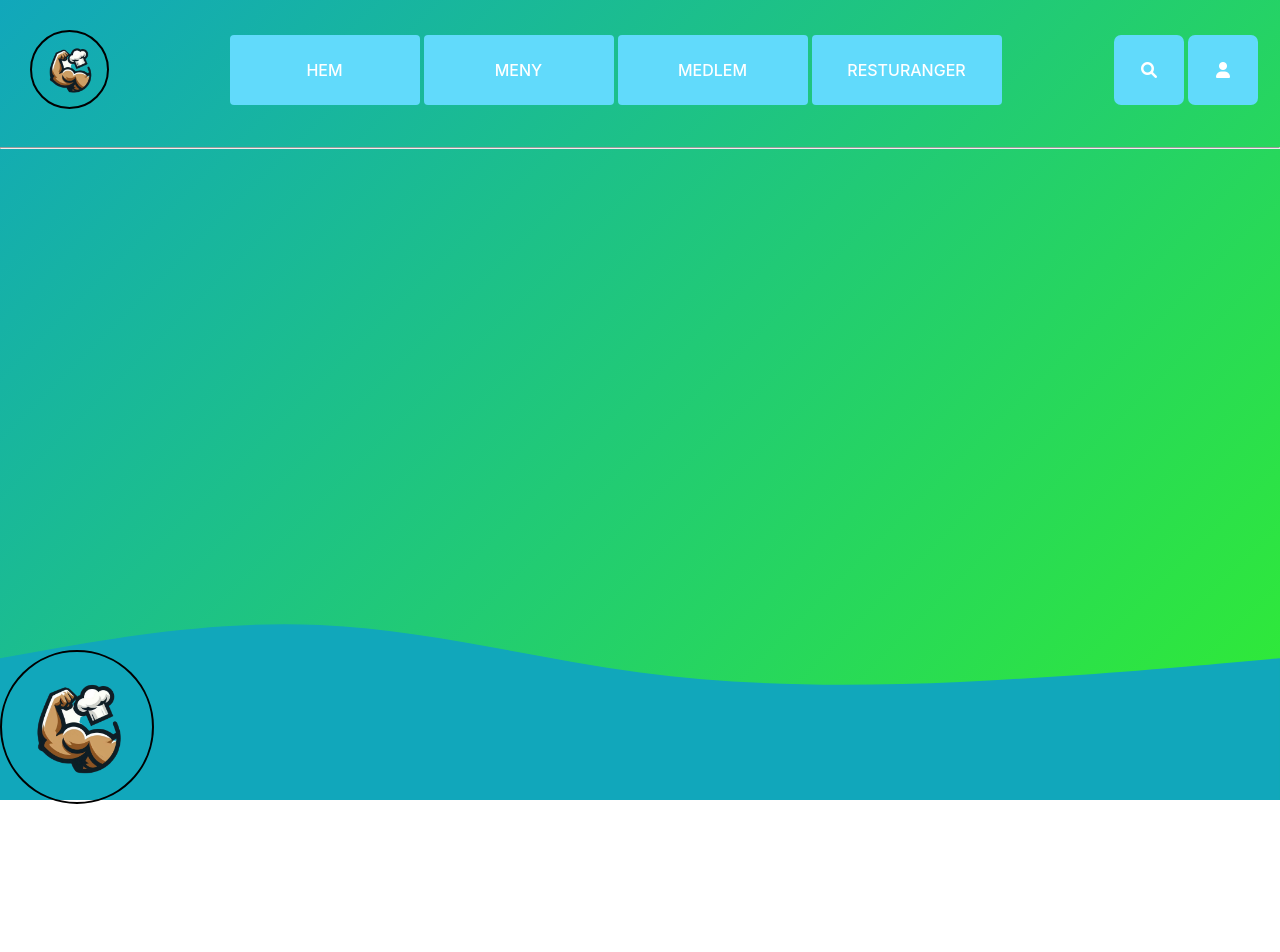
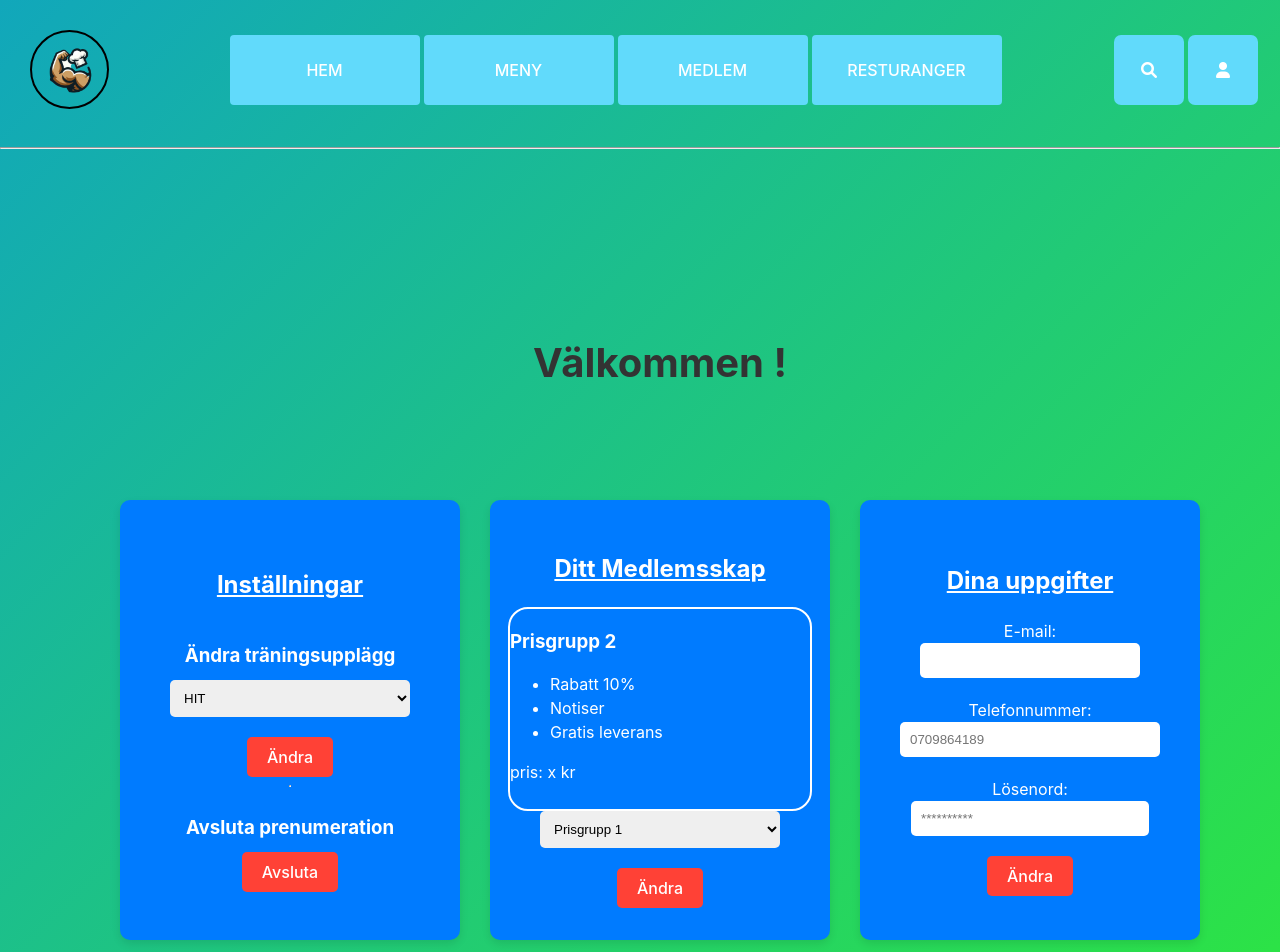
Before and after one commit to TWITCHGAMER34/traningskocken, a React (Vite) app: page /profile in a window 1280 px wide. Shown: the top 952 px of the page. Before the commit the page ends 808 px from the top, so only its background shows below. Built offline with nearby package versions, Linux system fonts and the light colour scheme.

Commit message:
login and register finished, started making profile page

```diff
--- a/src/App.scss
+++ b/src/App.scss
@@ -23,7 +23,7 @@ header {
   margin-bottom: 50px;
 }
 
-.hidden {
+.hhidden {
   transform: translateY(-100%);
   transition: transform 0.5s ease-in-out;
 }
--- /dev/null
+++ b/src/Pages/Profile/profile.tsx
@@ -0,0 +1,74 @@
+// src/Pages/Profile/profile.tsx
+import './profileStyles.scss';
+import {useEffect, useState} from 'react';
+
+export default function Profile() {
+    const [name, setName] = useState('');
+    const [email, setEmail] = useState('');
+
+    useEffect(() => {
+        const storedName = localStorage.getItem('name');
+        const storedEmail = localStorage.getItem('email');
+        if (storedName) {
+            setName(storedName);
+        }
+        if (storedEmail) {
+            setEmail(storedEmail);
+        }
+    }, []);
+
+    return (
+        <div className="profile-container">
+            <h1>Välkommen {name}!</h1>
+            <div className="boxes">
+                <div className="pbox">
+                    <h2>Inställningar</h2>
+                    <h3>Ändra träningsupplägg</h3>
+                    <select name="trainings" id="trainings">
+                        <option value="HIT">HIT</option>
+                        <option value="Kondition">Kondition</option>
+                        <option value="Styrketräning">Styrketräning</option>
+                    </select>
+                    <button className="danger">Ändra</button>
+                    <hr/>
+                    <h3>Avsluta prenumeration</h3>
+                    <button className="danger">Avsluta</button>
+                </div>
+                <div className="pbox">
+                    <h2>Ditt Medlemsskap</h2>
+                    <div className="val">
+                        <h3>Prisgrupp 2</h3>
+                        <ul>
+                            <li>Rabatt 10%</li>
+                            <li>Notiser</li>
+                            <li>Gratis leverans</li>
+                        </ul>
+                        <p>pris: x kr</p>
+                    </div>
+                    <select name="membership" id="membership">
+                        <option value="Prisgrupp 1">Prisgrupp 1</option>
+                        <option value="Prisgrupp 2">Prisgrupp 2</option>
+                        <option value="Prisgrupp 3">Prisgrupp 3</option>
+                    </select>
+                    <button className="danger">Ändra</button>
+                </div>
+                <div className="pbox">
+                    <h2>Dina uppgifter</h2>
+                    <label>
+                        E-mail:
+                        <input type="text" value={email} onChange={(e) => setEmail(e.target.value)}/>
+                    </label>
+                    <label>
+                        Telefonnummer:
+                        <input type="text" placeholder="0709864189"/>
+                    </label>
+                    <label>
+                        Lösenord:
+                        <input type="password" placeholder="**********"/>
+                    </label>
+                    <button className="danger">Ändra</button>
+                </div>
+            </div>
+        </div>
+    );
+}
--- /dev/null
+++ b/src/Pages/Profile/profileStyles.scss
@@ -0,0 +1,75 @@
+// src/Pages/Profile/profileStyles.scss
+.profile-container {
+  display: flex;
+  flex-direction: column;
+  justify-content: space-evenly;
+  align-items: center;
+  height: 100vh;
+  width: 100%;
+  padding: 20px;
+  background-color: transparent;
+  h1 {
+    font-size: 2.5rem;
+    font-weight: 700;
+    color: #333;
+  }
+}
+
+.boxes {
+  display: flex;
+  flex-direction: row;
+  justify-content: space-evenly;
+  gap: 20px;
+  width: 100%;
+}
+
+.pbox {
+  display: flex;
+  flex-direction: column;
+  width: 300px;
+  height: 400px;
+  background-color: #007BFF;
+  color: white;
+  justify-content: center;
+  align-items: center;
+  border-radius: 10px;
+  box-shadow: 0 4px 8px rgba(0, 0, 0, 0.1);
+  text-align: center;
+  padding: 20px;
+  .val{
+    width: 300px;
+    height: 200px;
+    text-align: left;
+    border: 2px solid white;
+    border-radius: 20px;
+  }
+  h2 {
+    text-decoration: underline;
+    margin-bottom: 20px;
+  }
+  h3 {
+    margin-bottom: 10px;
+  }
+  select, input {
+    width: 80%;
+    padding: 10px;
+    margin-bottom: 20px;
+    border-radius: 5px;
+    border: none;
+  }
+  button {
+    padding: 10px 20px;
+    border-radius: 5px;
+    border: none;
+    background-color: #FF4136;
+    color: white;
+    cursor: pointer;
+    transition: background-color 0.3s;
+  }
+  button:hover {
+    background-color: #FF6347;
+  }
+  .danger {
+    background-color: #FF4136;
+  }
+}
--- a/src/Pages/Register_&_login/Register&Login.tsx
+++ b/src/Pages/Register_&_login/Register&Login.tsx
@@ -1,9 +1,71 @@
+// src/Pages/Register_%26_login/Register%26Login.tsx
+import { useState } from 'react';
 import './styles.scss';
 
-export default function RegisterAndLogin () {
-    return(
-        <>
-            <h1>hello</h1>
-        </>
-    )
+export default function RegisterAndLogin() {
+    const [showLogin, setShowLogin] = useState(false);
+
+    const toggleView = () => {
+        setShowLogin(!showLogin);
+    };
+
+    const handleRegister = (event: React.FormEvent<HTMLFormElement>) => {
+        event.preventDefault();
+        const email = event.currentTarget.email.value;
+        const password = event.currentTarget.password.value;
+        const name = event.currentTarget.name.valueOf();
+        localStorage.setItem('email', email);
+        localStorage.setItem('password', password);
+        localStorage.setItem('name', name);
+        alert('Registration successful! You can now log in.');
+    };
+
+    const handleLogin = (event: React.FormEvent<HTMLFormElement>) => {
+        event.preventDefault();
+        const email = event.currentTarget.email.value;
+        const password = event.currentTarget.password.value;
+        const storedEmail = localStorage.getItem('email');
+        const storedPassword = localStorage.getItem('password');
+        if (email === storedEmail && password === storedPassword) {
+            alert('Login successful!');
+        } else {
+            alert('Invalid email or password.');
+        }
+    };
+
+    return (
+        <div className="container">
+            <div className={`register ${showLogin ? 'hidden' : 'shown'}`}>
+                <h2>Register</h2>
+                <form onSubmit={handleRegister}>
+                    <input type="email" name="email" placeholder="John.Doe@example.com" required />
+                    <input type="text" name="name" placeholder="Name" required />
+                    <input type="password" name="password" placeholder="Password" required />
+                    <input type="password" name="repeatPassword" placeholder="Repeat Password" required />
+                    <div className="checkbox-container">
+                        <div>
+                            <input type="checkbox" id="promo" required />
+                            <label htmlFor="promo">I agree to receiving promo emails and new product updates.</label>
+                        </div>
+                        <div>
+                            <input type="checkbox" id="terms" required />
+                            <label htmlFor="terms">I agree to the terms of service, conditions and privacy policy.</label>
+                        </div>
+                    </div>
+                    <button type="submit">Register</button>
+                </form>
+            </div>
+            <div className={`login ${showLogin ? 'shown' : 'hidden'}`}>
+                <h2>Login</h2>
+                <form onSubmit={handleLogin}>
+                    <input type="email" name="email" placeholder="Email" required />
+                    <input type="password" name="password" placeholder="Password" required />
+                    <button type="submit">Login</button>
+                </form>
+            </div>
+            <button className={`toggle-arrow ${showLogin ? 'right' : 'left'}`} onClick={toggleView}>
+                ➔
+            </button>
+        </div>
+    );
 }
--- a/src/Pages/Register_&_login/styles.scss
+++ b/src/Pages/Register_&_login/styles.scss
@@ -1,63 +1,184 @@
+// src/Pages/Register_%26_login/styles.scss
+
+// Container styles
 .container {
   display: flex;
   position: relative;
-  width: 100%;
-  height: 100vh;
+  width: 1100px;
+  height: 550px;
   overflow: hidden;
+  border: 2px solid #000;
+  border-radius: 10px;
+  justify-content: center;
+  align-items: center;
 }
 
+// Animation keyframes
+@keyframes slideInFromLeft {
+  from {
+    transform: translateX(-100%);
+  }
+  to {
+    transform: translateX(0);
+  }
+}
+
+@keyframes slideInFromRight {
+  from {
+    transform: translateX(100%);
+  }
+  to {
+    transform: translateX(0);
+  }
+}
+
+// General visibility classes
+.hidden {
+  display: none;
+}
+
+// Register and Login styles
 .register, .login {
+  position: absolute;
   width: 50%;
   height: 100%;
-  position: absolute;
-  top: 0;
   transition: transform 0.5s ease;
+  border: 2px solid #000;
+  border-radius: 10px;
+  flex-direction: column;
+  justify-content: center;
+  align-items: center;
+  background-color: transparent;
+  z-index: 2;
+
+  h2 {
+    text-decoration: underline;
+    color: black;
+    font-size: 1.5rem;
   }
 
-.register {
-  left: 0;
-  background-color: #f0f0f0;
-  z-index: 2;
+  input {
+    border-radius: 20px;
+    border: none;
+    width: 80%;
   }
 
-.login {
-  right: 0;
-  background-color: #d0d0d0;
-  z-index: 1;
-  transform: translateX(100%);
+  button {
+    border-radius: 20px;
+    border: none;
+    background-color: #10BC10;
+    color: white;
+  }
 }
 
-.container.show-login .register {
-  transform: translateX(-100%);
+.register.shown {
+  display: flex;
+  justify-content: center;
+  align-items: center;
+  animation: slideInFromLeft 0.5s forwards;
 }
 
-.container.show-login .login {
-  transform: translateX(0);
+.login.shown {
+  display: flex;
+  justify-content: center;
+  align-items: center;
+  animation: slideInFromRight 0.5s forwards;
 }
 
+// Form styles
 form {
   display: flex;
   flex-direction: column;
   align-items: center;
-  justify-content: center;
   height: 100%;
-}
+  margin-top: 50px;
 
   input {
     margin: 10px 0;
     padding: 10px;
-  width: 80%;
+    width: 80%; /* Ensure inputs have the same width */
+    background-color: white;
+    border: 2px solid #000 !important;
+    color: black;
+
+    &::placeholder {
+      color: black;
+      background-color: white;
+      padding: 5px;
+    }
   }
 
   button {
     padding: 10px 20px;
     margin-top: 20px;
   }
+}
 
+// Toggle button styles
 .toggle-button {
   position: absolute;
   top: 20px;
-  right: 20px;
+  left: 20px;
   padding: 10px 20px;
   cursor: pointer;
+  z-index: 99;
 }
+
+// Checkbox container styles
+.checkbox-container {
+  display: flex;
+  flex-direction: column;
+  align-items: center;
+  margin: 10px 0;
+
+  #promo {
+    width: 20px;
+  }
+
+  #terms {
+    width: 20px;
+  }
+
+  label {
+    color: black;
+  }
+
+  input {
+    margin-right: 10px;
+    width: 20px;
+  }
+}
+
+input[type="checkbox"] {
+  margin-right: 10px;
+  background-color: white;
+
+  &:checked + label {
+    color: grey;
+  }
+
+}
+
+// Toggle arrow styles
+.toggle-arrow {
+  height: 90px;
+  width: 90px;
+  margin-left: auto;
+  padding: 20px; /* Increase padding to make the arrow bigger */
+  font-size: 2rem; /* Increase font size for the arrow */
+  background-color: #007BFF;
+  color: white;
+  border: none;
+  border-radius: 50%;
+  cursor: pointer;
+  z-index: 100;
+  transition: transform 0.5s ease;
+}
+
+.toggle-arrow.left {
+  transform: rotate(180deg);
+}
+
+.toggle-arrow.right {
+  transform: rotate(0deg);
+}
--- a/src/header.tsx
+++ b/src/header.tsx
@@ -20,10 +20,10 @@ export default function Header() {
     }, [scrollPosition]);
 
     return (
-        <header className={isScrollingDown ? "hidden" : ""}>
+        <header className={isScrollingDown ? "hhidden" : ""}>
             <div className="Nav">
                 <div className="circle">
-                    <img src="../public/LOGO-removebg.png" alt=""/>
+                    <img src="/LOGO-removebg.png" alt=""/>
                 </div>
                 <div className="navbar">
                     <Link to="/">HEM</Link>
--- a/src/router.tsx
+++ b/src/router.tsx
@@ -4,6 +4,7 @@ import { Helmet } from 'react-helmet';
 import Index from './Pages/HomePage/index.tsx';
 import BliMedlem from './Pages/Medlem/index.tsx';
 import RegisterAndLogin from "./Pages/Register_&_login/Register&Login.tsx";
+import Profile from "./Pages/Profile/profile.tsx";
 
 export default function Router() {
     return(
@@ -13,6 +14,7 @@ export default function Router() {
                 <Route path="/" element={<Index />} />
                 <Route path="/blimedlem" element={<BliMedlem />} />
                 <Route path="/login" element={<RegisterAndLogin />} />
+                <Route path="/profile" element={<Profile />} />
             </Routes>
         </>
     )
```
Lines whose indentation alone changed are shown as unchanged.
